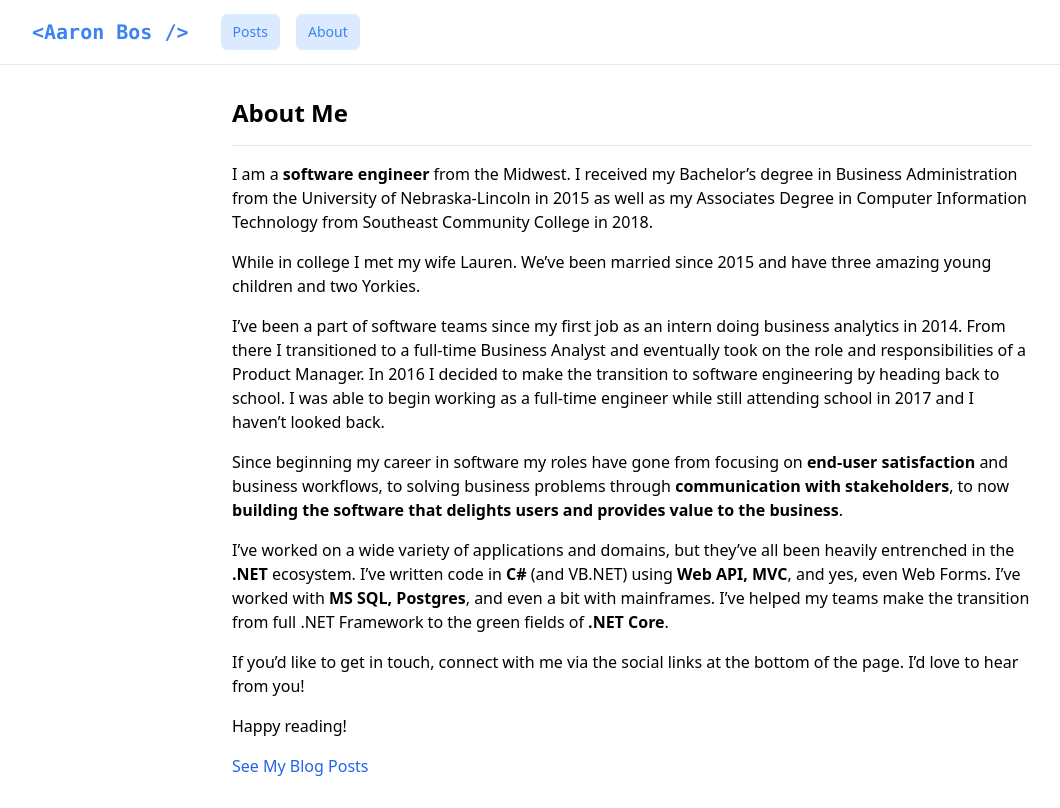
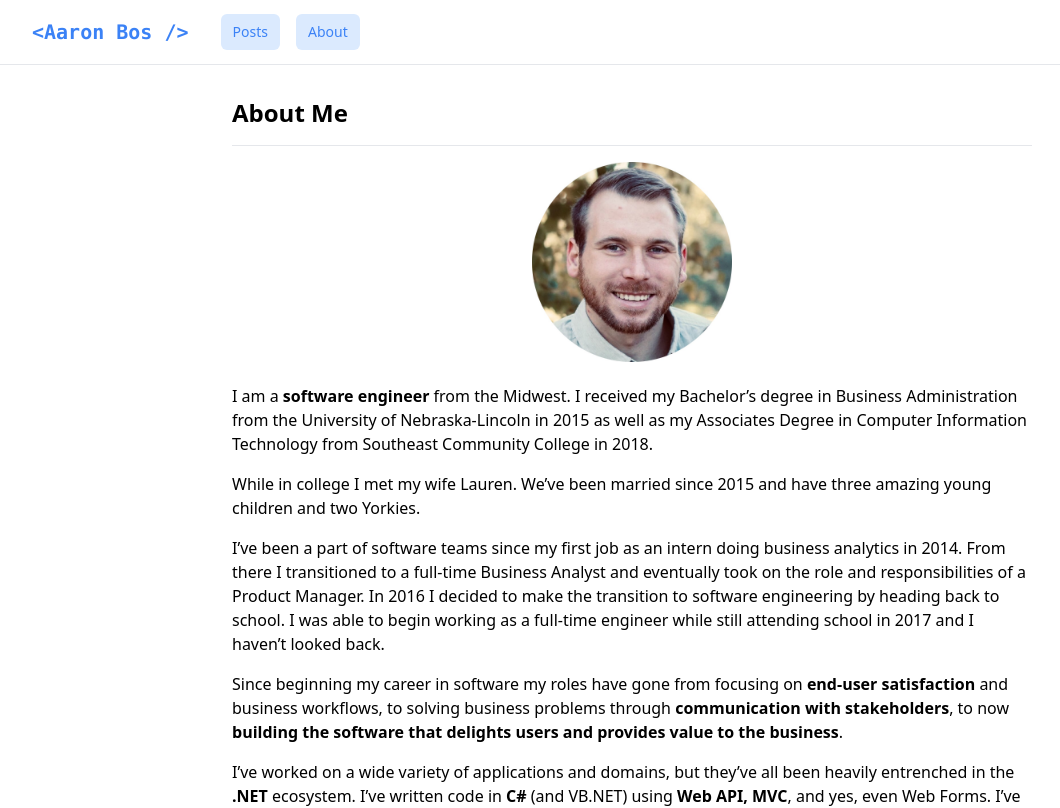
Before and after one commit to aaronmbos/personal-site, a Next.js app in the folder src/: page /about in a window 1280 px wide. Shown: the top 808 px of the page, without its empty margins (8-1068 px from the left). Built offline with nearby package versions, Linux system fonts and the light colour scheme; what @tailwindcss/typography would draw is missing.

Commit message:
Updates to add meta-og tags and about image

```diff
--- a/src/components/layout.js
+++ b/src/components/layout.js
@@ -30,6 +30,12 @@ export default function Layout({ children }) {
           rel="stylesheet"
           href="https://use.fontawesome.com/releases/v5.13.0/css/all.css"
         />
+        <meta property="og:title" content="Aaron Bos" />
+        <meta property="og:site_name" content="Aaron Bos' Blog" />
+        <meta property="og:url" content="https://aaronbos.dev" />
+        <meta property="og:description" content="Blogging about software and technology from a software engineer's perspective." />
+        <meta property="og:type" content="website" />
+        <meta property="og:image" content={`${process.env.NEXT_PUBLIC_ORIGIN}/static/card-logo.png`} />
       </Head>
       <div className="flex flex-col h-screen">
         <Nav navLinks={navLinks} />
--- a/src/pages/about.js
+++ b/src/pages/about.js
@@ -1,6 +1,7 @@
 import Head from "next/head";
 import Layout from "../components/layout";
 import AllPostsLink from "../components/all-posts-link";
+import Image from "next/image";
 
 export default function About() {
   return (
@@ -11,6 +12,15 @@ export default function About() {
         <section>
           <h1 className="mb-4 font-semibold text-2xl">About Me</h1>
           <hr />
+          <div className="mt-4 text-center">
+            <Image
+              className=""
+              src="/static/headshot.jpg"
+              alt="Aaron's picture"
+              height="200"
+              width="200"
+            />
+          </div>
           <p className="my-4">
             I am a <span className="font-semibold">software engineer</span> from the Midwest. I received my Bachelor’s degree in Business Administration from the University of Nebraska-Lincoln in 2015 as well as my Associates Degree in Computer Information Technology from Southeast Community College in 2018.
           </p>
```
Also changed, not shown: src/public/static/card-logo.png (added), src/public/static/headshot.jpg (added).
